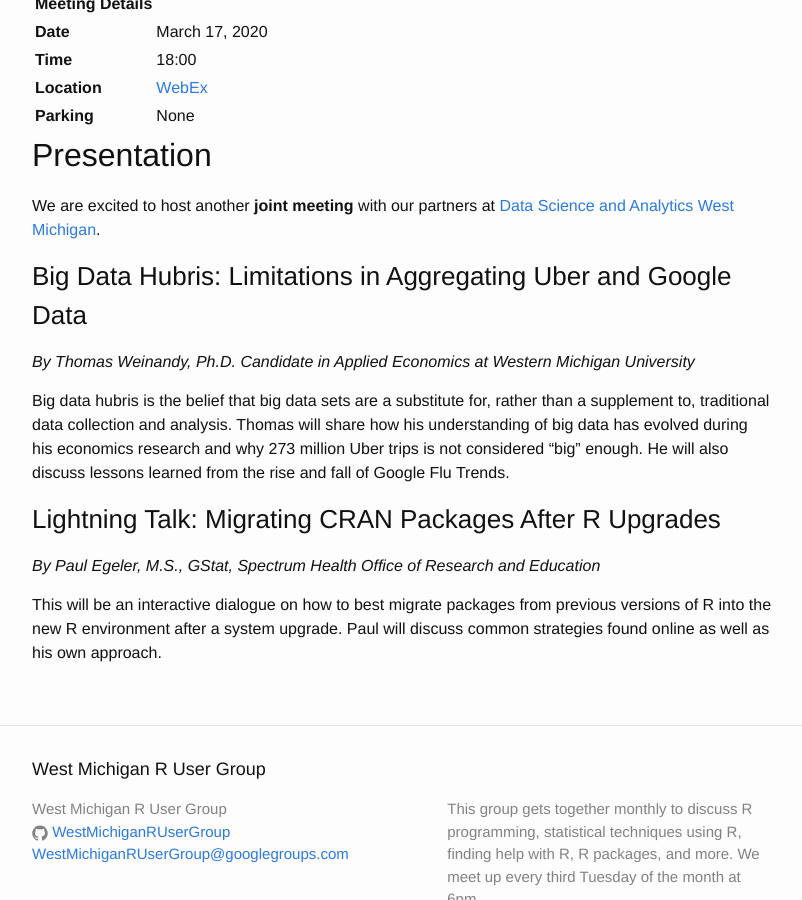
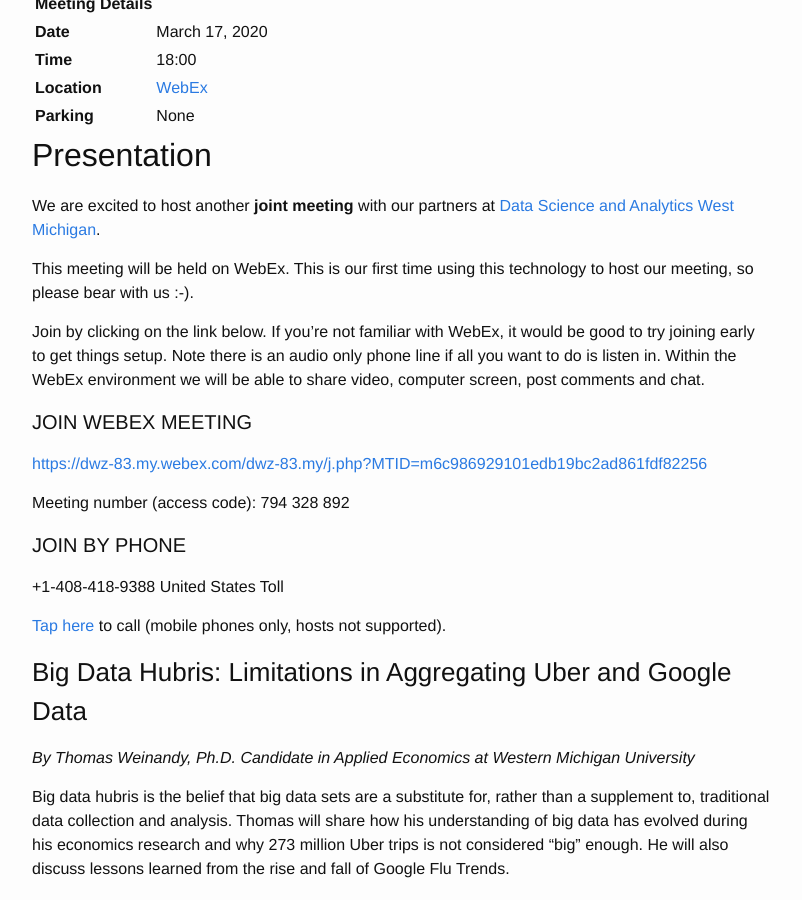
Before and after one commit to WestMichiganRUserGroup/WestMichiganRUserGroup.github.io, a Jekyll site: the page built from _posts/2020-03-02-meeting-announcement-2020-03.md, in a window 1280 px wide and 900 px high, scrolled down 253 px. Shown: the whole window, without its empty margins (238-1040 px from the left). Built offline with Jekyll 4.4.1, drawn with Linux system fonts in a browser that asks for light colours.

Commit message:
adding more webex info

```diff
--- a/_posts/2020-03-02-meeting-announcement-2020-03.md
+++ b/_posts/2020-03-02-meeting-announcement-2020-03.md
@@ -18,6 +18,24 @@
 We are excited to host another **joint meeting** with our partners at
 [Data Science and Analytics West Michigan](https://www.meetup.com/Data-Science-and-Analytics-West-Michigan/events/269166865/).
 
+This meeting will be held on WebEx. This is our first time using this technology to host our meeting, so please bear with us :-).
+
+Join by clicking on the link below. If you’re not familiar with WebEx, it would be good to try joining early to get things setup. Note there is an audio only phone line if all you want to do is listen in. Within the WebEx environment we will be able to share video, computer screen, post comments and chat.
+
+#### JOIN WEBEX MEETING
+
+<https://dwz-83.my.webex.com/dwz-83.my/j.php?MTID=m6c986929101edb19bc2ad861fdf82256>
+
+Meeting number (access code): 794 328 892
+
+
+#### JOIN BY PHONE
+
++1-408-418-9388 United States Toll
+
+[Tap here](tel:%2B1-408-418-9388,,*01*794328892%23%23*01*) to call
+(mobile phones only, hosts not supported).
+
 ### Big Data Hubris: Limitations in Aggregating Uber and Google Data
 
 _By Thomas Weinandy, Ph.D. Candidate in Applied Economics at Western Michigan University_
```
